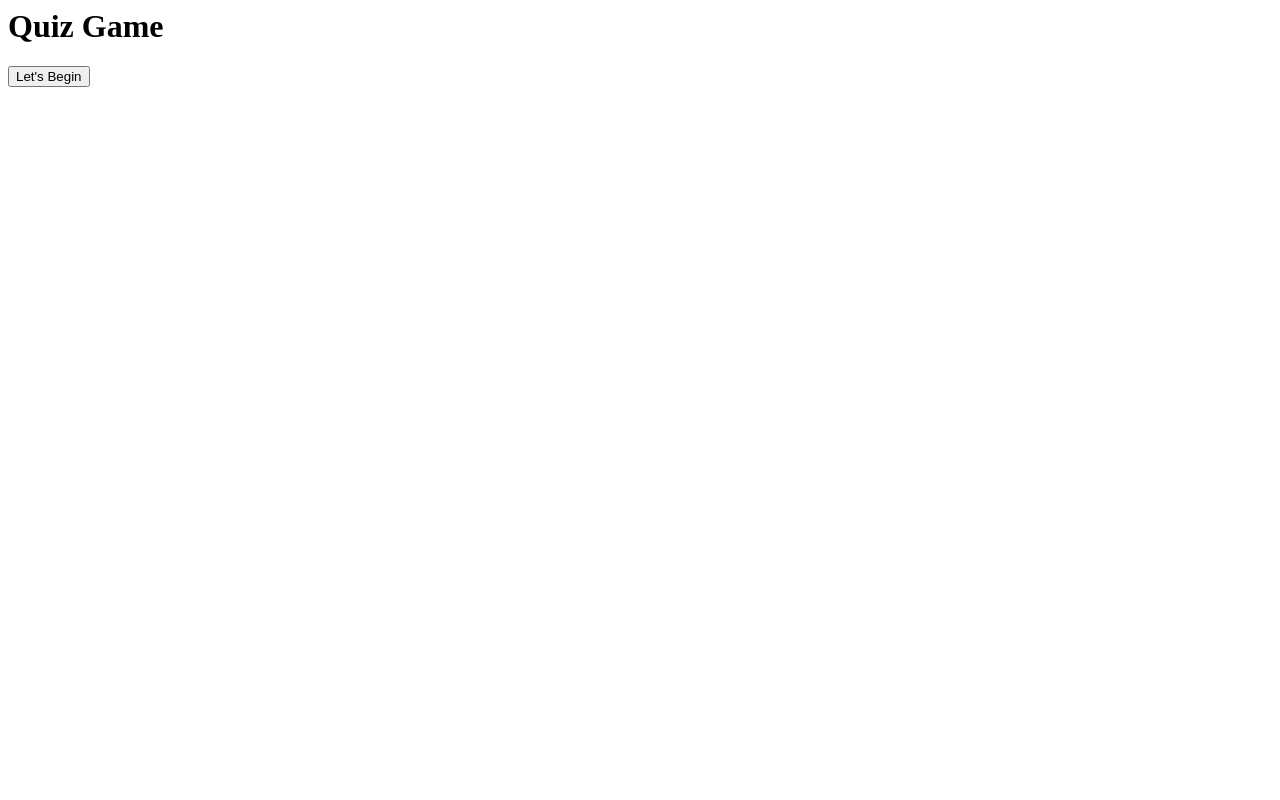
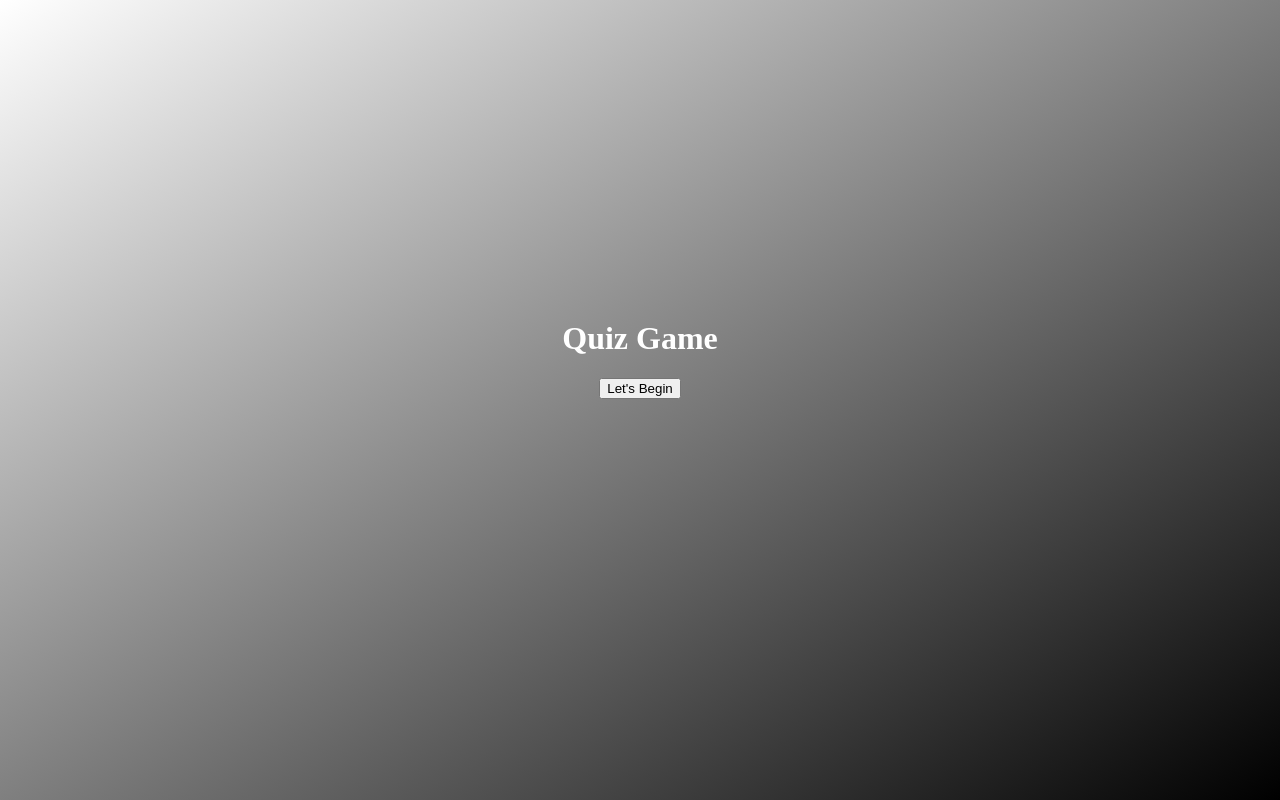
Before and after one commit to Liiv-Dev/Coding-Quiz, a plain HTML site: page index.html in a window 1280 px wide. Drawn offline with Linux system fonts and the light colour scheme.

Commit message:
Updated CSS

```diff
--- a/develop/styles.css
+++ b/develop/styles.css
@@ -0,0 +1,7 @@
+body {
+    background-image: linear-gradient(to bottom right, white, black);
+    color: white;
+    margin: 0 auto;
+    margin-top: 25%;
+    text-align: center;
+}
--- a/index.html
+++ b/index.html
@@ -1,6 +1,10 @@
 <html>
     <head>
-
+        <meta charset="UTF-8" />
+        <meta name="viewport" content="width=device-width, initial-scale=1.0" />
+        <meta http-equiv="X-UA-Compatible" content="ie=edge" />
+        <title>Password Generator</title>
+        <link rel="stylesheet" href="develop/styles.css"/>
     </head>
 
     <main>
@@ -13,6 +17,7 @@
                 <div class="answers" id="correct-answer"></div>
                 <button class="start-button">Let's Begin</button>
             </section>
+            <script src="develop/script.js"></script>
         </body>
     </main>
 </html>
```
